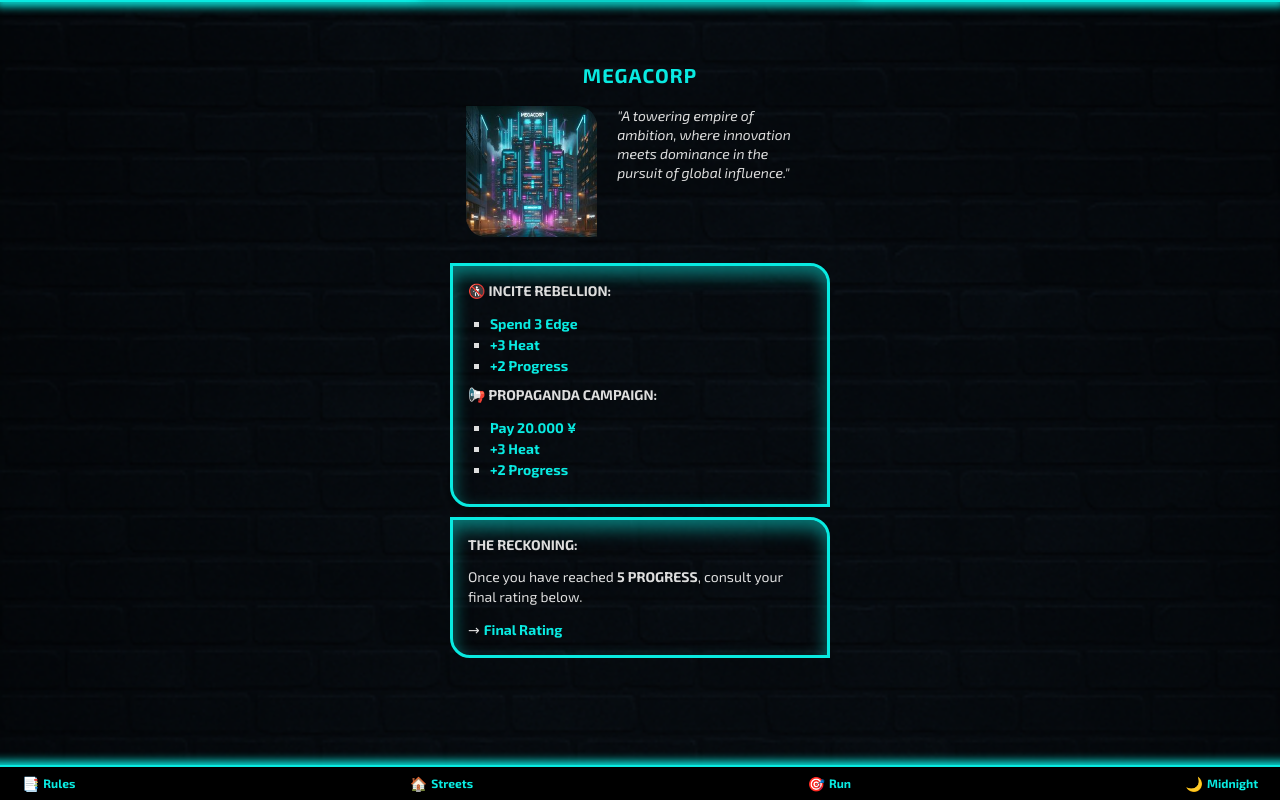
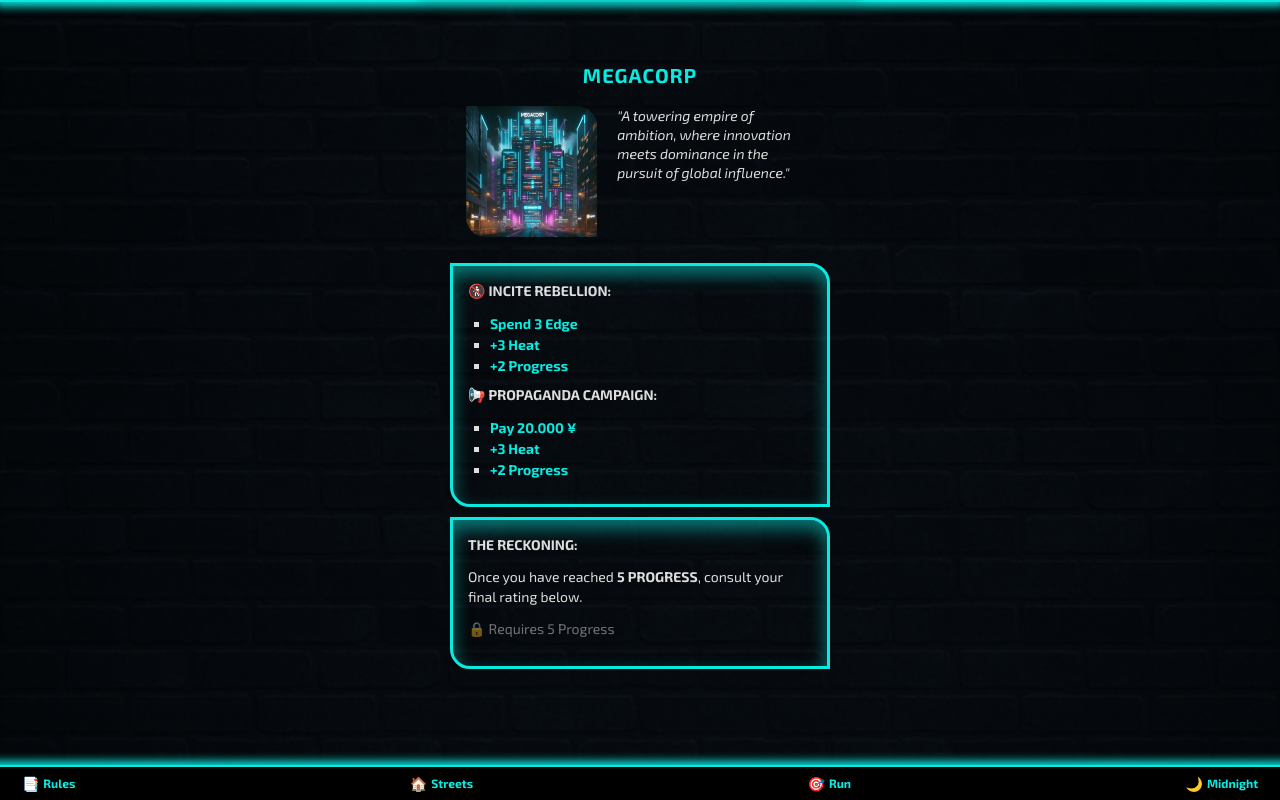
Before and after one commit to BroBuddy/shadowrun-neonhollow, a React (Vite) app: page /city/megacorp in a window 1280 px wide. Built offline with nearby package versions, Linux system fonts and the light colour scheme; no server answers.

Commit message:
unlock megacorp

```diff
--- a/src/feature/city/pages/MegaCorp.tsx
+++ b/src/feature/city/pages/MegaCorp.tsx
@@ -5,9 +5,13 @@ import ActionView from '../components/ActionView'
 import FadeIn from '@/components/FadeIn'
 import Card from '@/components/Card'
 import PopUp from '@/components/Popup'
+import useResourceStore from '@/feature/resource/store/resourceStore'
 
 function MegaCorp() {
     const data = getFacilityByTag('megacorp') as Facility
+    const resources = useResourceStore((state) => state.resources)
+    const progress = resources.Progress
+    const isUnlocked = progress >= 5
 
     return (
         <>
@@ -37,6 +41,8 @@ function MegaCorp() {
                 <p><strong>The Reckoning:</strong></p>
                 <p className="mt-2">Once you have reached <strong>5 Progress</strong>, consult your final rating below.</p>
 
+                {isUnlocked ? (
+                    <>
                         <span className='mr-1'>&#8594;</span>
                         <PopUp title='Final Rating'>
                             <p>How Fast Did You Burn It Down?</p>
@@ -46,6 +52,10 @@ function MegaCorp() {
                             <p>🟡 <strong className='highlight'>8-9 Days</strong> → Survivor</p>
                             <p>🔴 <strong className='highlight'>10+ Days</strong> → Barely Made It</p>
                         </PopUp>
+                    </>
+                ) : (
+                    <p className="opacity-50 mt-2">🔒 Requires 5 Progress</p>
+                )}
             </Card>
         </>
     )
```
Lines whose indentation alone changed are shown as unchanged.
